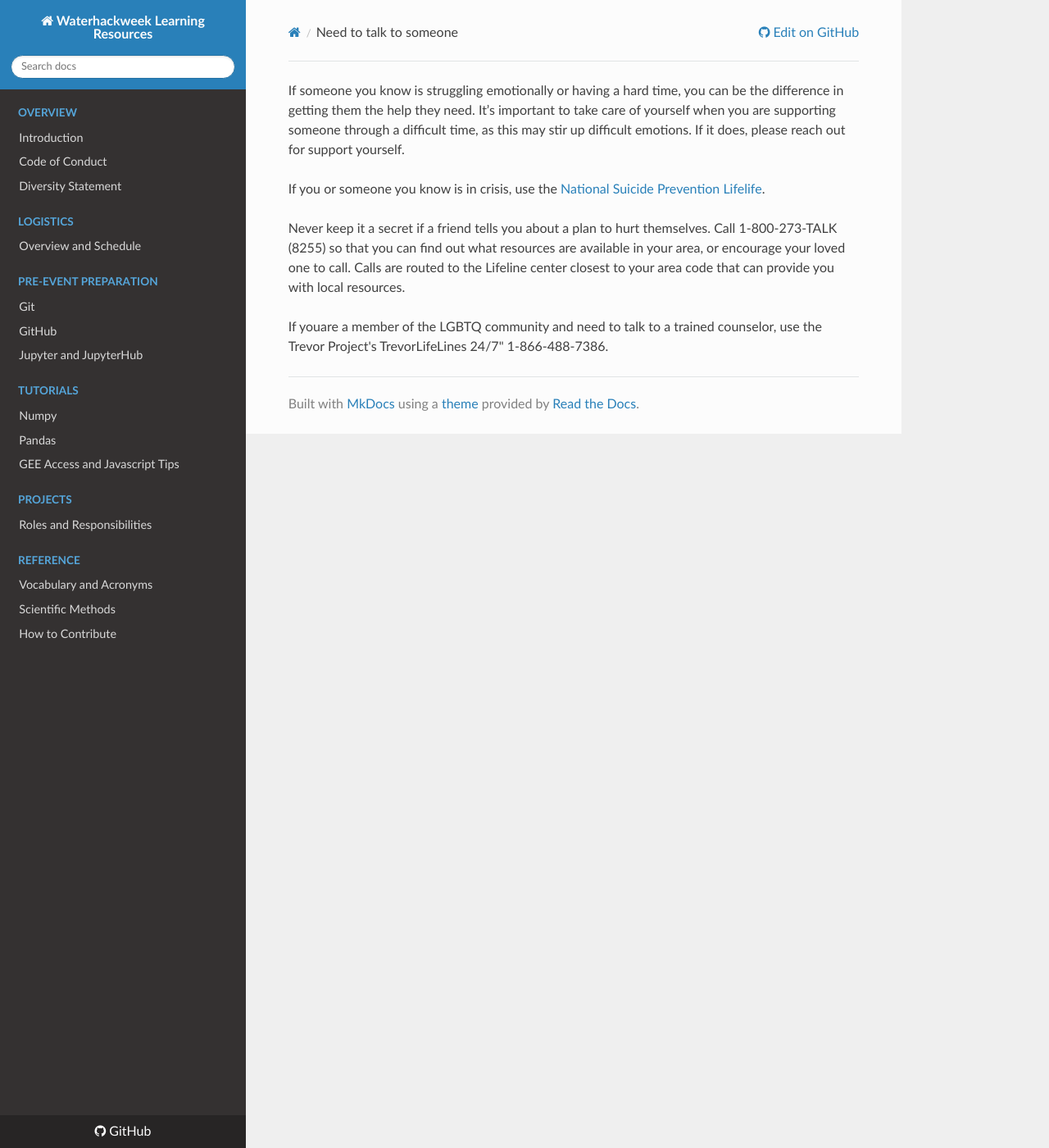
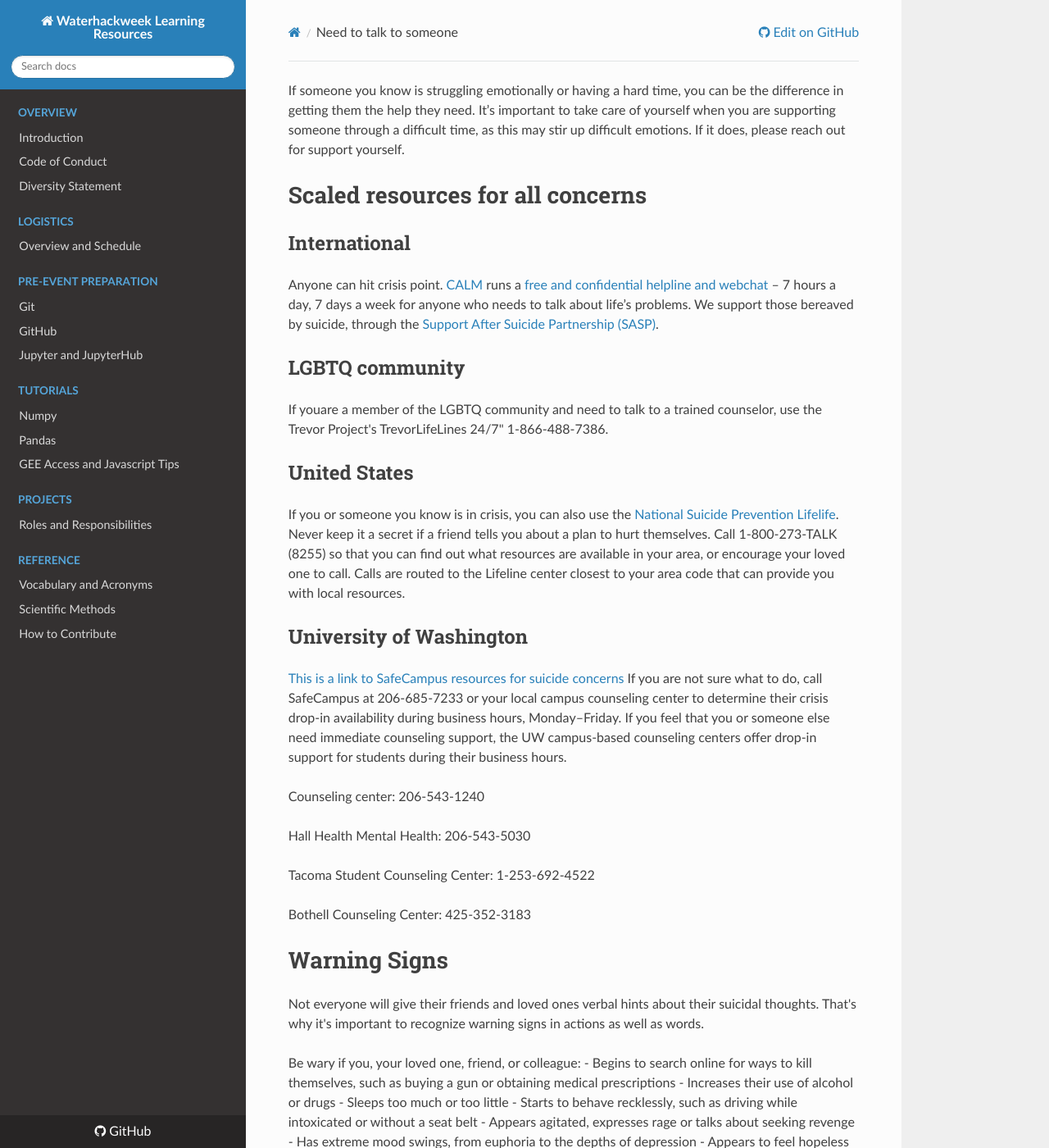
Before and after one commit to emiliom/learning-resources, an MkDocs documentation site: the page built from docs/canaryopera/need_to_talk_to_someone.md, in a window 1280 px wide and 1400 px high. Shown: the whole window at 82% size. Built offline with MkDocs 1.6.1, drawn with Linux system fonts in a browser that asks for light colours; nearby versions of some CDN libraries; some of the changed text lies outside the part shown.

Commit message:
updating resources

```diff
--- a/docs/canaryopera/need_to_talk_to_someone.md
+++ b/docs/canaryopera/need_to_talk_to_someone.md
@@ -1,7 +1,38 @@
 If someone you know is struggling emotionally or having a hard time,  you can be the difference in getting them the help they need. It’s important to take care of yourself when you are supporting someone through a difficult time, as this may stir up difficult emotions. If it does, please reach out for support yourself.
 
-If you or someone you know is in crisis, use the [National Suicide Prevention Lifelife](https://suicidepreventionlifeline.org/help-someone-else/).
+# Scaled resources for all concerns
 
-Never keep it a secret if a friend tells you about a plan to hurt themselves. Call 1-800-273-TALK (8255) so that you can find out what resources are available in your area, or encourage your loved one to call. Calls are routed to the Lifeline center closest to your area code that can provide you with local resources.
+## International
+Anyone can hit crisis point. [CALM](https://www.thecalmzone.net/about-calm/what-is-calm/) runs a [free and confidential helpline and webchat](https://www.thecalmzone.net/help/get-help/) – 7 hours a day, 7 days a week for anyone who needs to talk about life’s problems. We support those bereaved by suicide, through the [Support After Suicide Partnership (SASP)](http://supportaftersuicide.org.uk/).
 
+## LGBTQ community
 If youare a member of the LGBTQ community and need to talk to a trained counselor, use the Trevor Project's TrevorLifeLines 24/7" 1-866-488-7386.
+
+## United States
+If you or someone you know is in crisis, you can also use the [National Suicide Prevention Lifelife](https://suicidepreventionlifeline.org/help-someone-else/). Never keep it a secret if a friend tells you about a plan to hurt themselves. Call 1-800-273-TALK (8255) so that you can find out what resources are available in your area, or encourage your loved one to call. Calls are routed to the Lifeline center closest to your area code that can provide you with local resources.
+
+## University of Washington
+[This is a link to SafeCampus resources for suicide concerns](https://www.washington.edu/safecampus/suicide-concerns/)
+If you are not sure what to do, call SafeCampus at 206-685-7233 or your local campus counseling center to determine their crisis drop-in availability during business hours, Monday–Friday. If you feel that you or someone else need immediate counseling support, the UW campus-based counseling centers offer drop-in support for students during their business hours.
+
+Counseling center: 206-543-1240
+
+Hall Health Mental Health: 206-543-5030
+
+Tacoma Student Counseling Center: 1-253-692-4522
+
+Bothell Counseling Center: 425-352-3183
+
+# Warning Signs
+Not everyone will give their friends and loved ones verbal hints about their suicidal thoughts. That's why it's important to recognize warning signs in actions as well as words.
+
+Be wary if you, your loved one, friend, or colleague:
+- Begins to search online for ways to kill themselves, such as buying a gun or obtaining medical prescriptions
+- Increases their use of alcohol or drugs
+- Sleeps too much or too little
+- Starts to behave recklessly, such as driving while intoxicated or without a seat belt
+- Appears agitated, expresses rage or talks about seeking revenge
+- Has extreme mood swings, from euphoria to the depths of depression
+- Appears to feel hopeless or talks about feeling trapped or having no reason to live
+- Appears to be in unbearable psychological pain or talks about being a burden to friends or family
+- Withdraws or isolates from others
```
